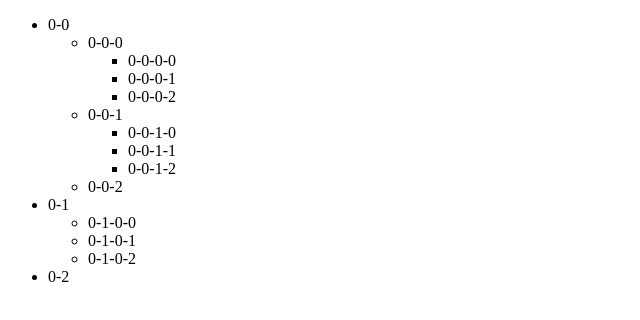
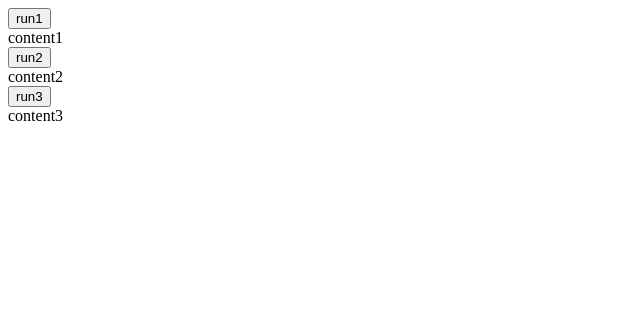
Before and after one commit to Sunny-117/React-practices, a React (Create React App) app: page / in a window 1280 px wide. Shown: the top 320 px of the page, without its empty margins (0-640 px from the left). Built offline with nearby package versions, Linux system fonts and the light colour scheme.

Commit message:
add new feature

```diff
--- a/src/App.tsx
+++ b/src/App.tsx
@@ -1,10 +1,11 @@
 import React from 'react'
-import Test from './components/Tree/test'
+import Test from './components/Accordion/test'
+
 export const App = () => {
   return (
 
     <div>
-      <Test></Test>
+      <Test ></Test>
     </div>
   )
 }
--- /dev/null
+++ b/src/components/Accordion/index.tsx
@@ -0,0 +1,41 @@
+import React, { useState } from 'react'
+
+export default function Accordion() {
+    const [display1, setDisplay1] = useState(true)
+    const [display2, setDisplay2] = useState(true)
+    const [display3, setDisplay3] = useState(true)
+    return (
+        <div>
+            <div className="one">
+                <button onClick={() => {
+                    setDisplay1(!display1)
+                }}>run1</button>
+                <div className="content" style={{
+                    display: display1 ? 'block' : 'none'
+                }}>
+                    content1
+                </div>
+            </div>
+            <div className="two">
+                <button onClick={() => {
+                    setDisplay2(!display2)
+                }}>run2</button>
+                <div className="content" style={{
+                    display: display2 ? 'block' : 'none'
+                }}>
+                    content2
+                </div>
+            </div>
+            <div className="three">
+                <button onClick={() => {
+                    setDisplay3(!display3)
+                }}>run3</button>
+                <div className="content" style={{
+                    display: display3 ? 'block' : 'none'
+                }}>
+                    content3
+                </div>
+            </div>
+        </div>
+    )
+}
--- /dev/null
+++ b/src/components/Accordion/test.tsx
@@ -0,0 +1,10 @@
+import React from 'react'
+import Accordion from '.'
+
+export default function Test() {
+    return (
+        <div>
+            <Accordion />
+        </div>
+    )
+}
```
